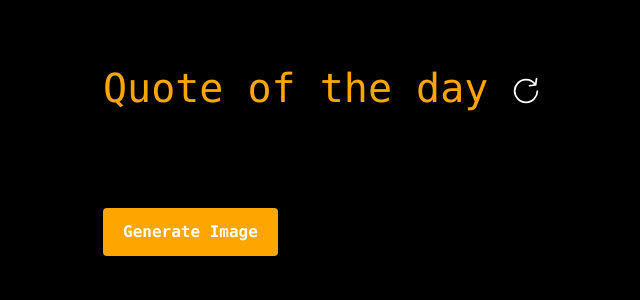
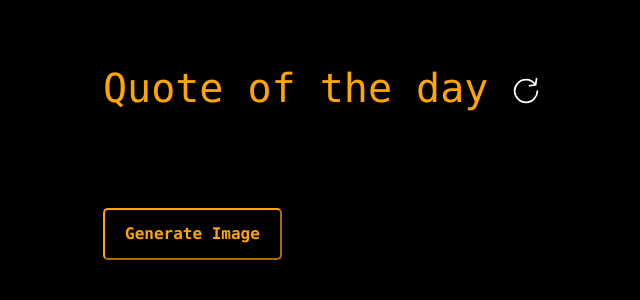
Before and after one commit to ferbcn/FastApi-DallE, a FastAPI app: page /quote/ in a window 1280 px wide. Shown: the part 56-356 px from the top of the page, without its empty margins (69-709 px from the left). Run offline with FastAPI, Linux system fonts and the light colour scheme; data that the repository does not hold is empty; parts of the project's set-up code (start-up, migrations or seed data) failed here and were passed over; some libraries are stand-ins or nearby versions.

Commit message:
cooler buttons

```diff
--- a/app/static/css/stylesheet.css
+++ b/app/static/css/stylesheet.css
@@ -93,13 +93,13 @@
 /* Style the submit button */
 input[type=submit]{
   margin-top: 0vh;
-  background-color: var(--main_color);
+  background-color: Transparent;
   padding: 12px 20px;
-  color: white;
+  color: var(--main_color);
   font-weight: bold;
-  border: none;
-  border-radius: 4px;
   cursor: pointer;
+  border-color: var(--main_color);
+  border-radius: 5px;
   float: left;
 }
 
```
